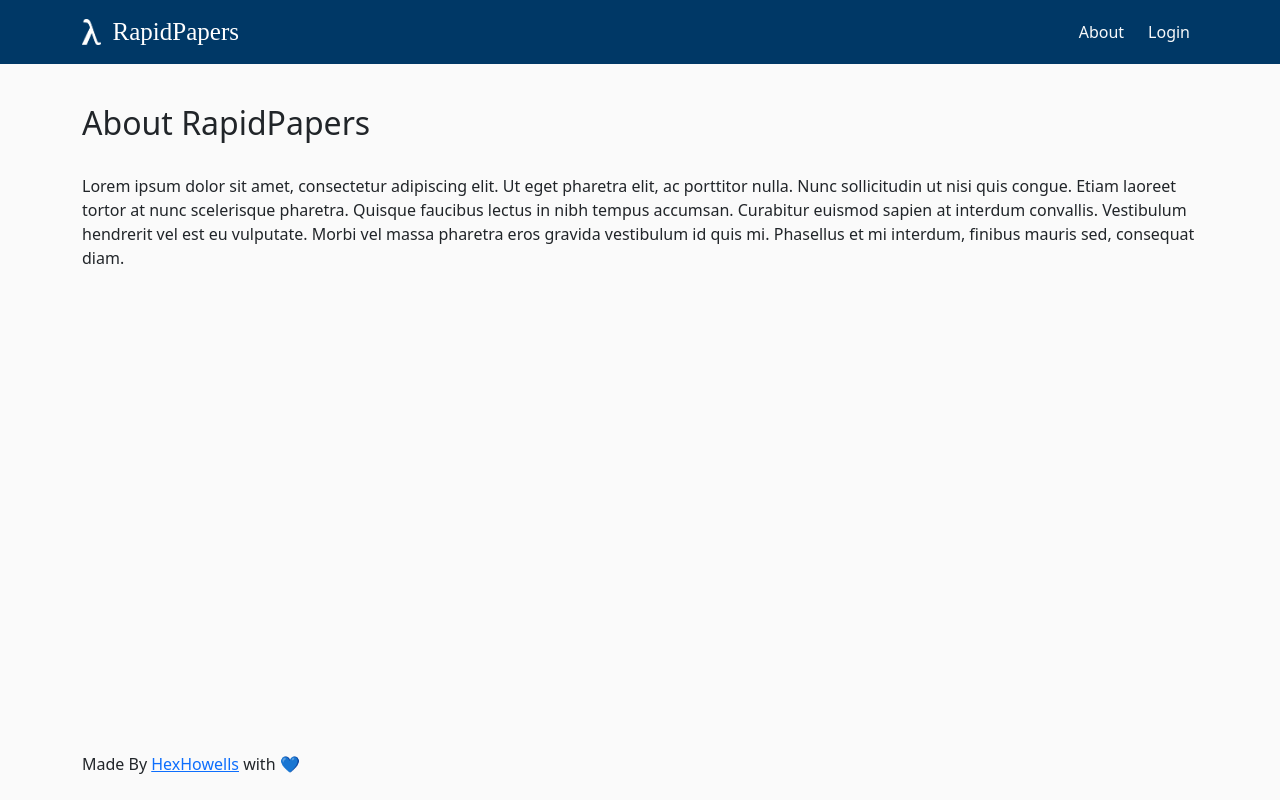
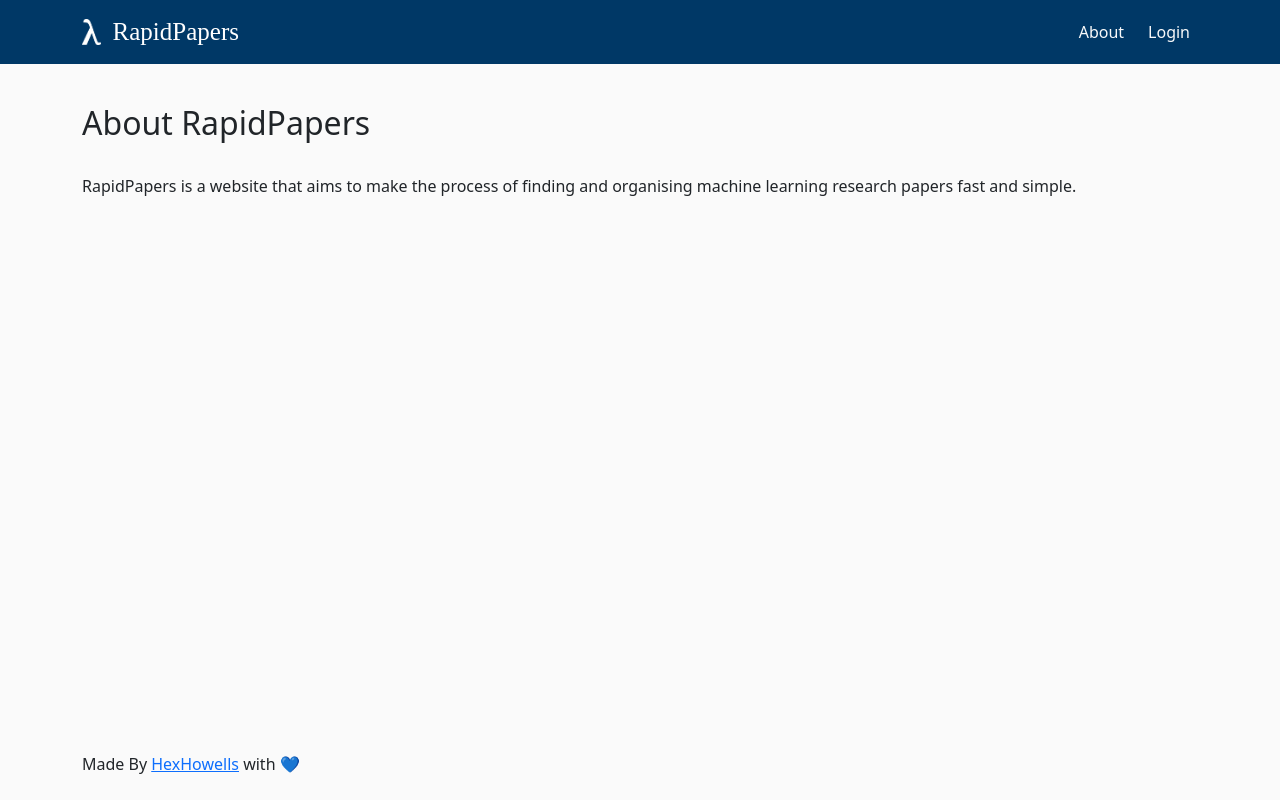
Before and after one commit to hexhowells/RapidPapers, a React (Create React App) app: page /about in a window 1280 px wide. Built offline with nearby package versions, Linux system fonts and the light colour scheme; no server answers; a web font is replaced by a local one.

Commit message:
Update about

```diff
--- a/src/pages/About.js
+++ b/src/pages/About.js
@@ -6,12 +6,8 @@ const About = () => {
 			<h2 className="pt-3">About RapidPapers</h2>
 			<br></br>
 			<p>
-				Lorem ipsum dolor sit amet, consectetur adipiscing elit. Ut eget pharetra elit,
-				 ac porttitor nulla. Nunc sollicitudin ut nisi quis congue. Etiam laoreet tortor
-				 at nunc scelerisque pharetra. Quisque faucibus lectus in nibh tempus accumsan.
-				 Curabitur euismod sapien at interdum convallis. Vestibulum hendrerit vel est eu
-				 vulputate. Morbi vel massa pharetra eros gravida vestibulum id quis mi. Phasellus
-				 et mi interdum, finibus mauris sed, consequat diam.
+				RapidPapers is a website that aims to make the process of finding and organising machine learning
+				research papers fast and simple.
 			</p>
 		</div>
 		</>
```
